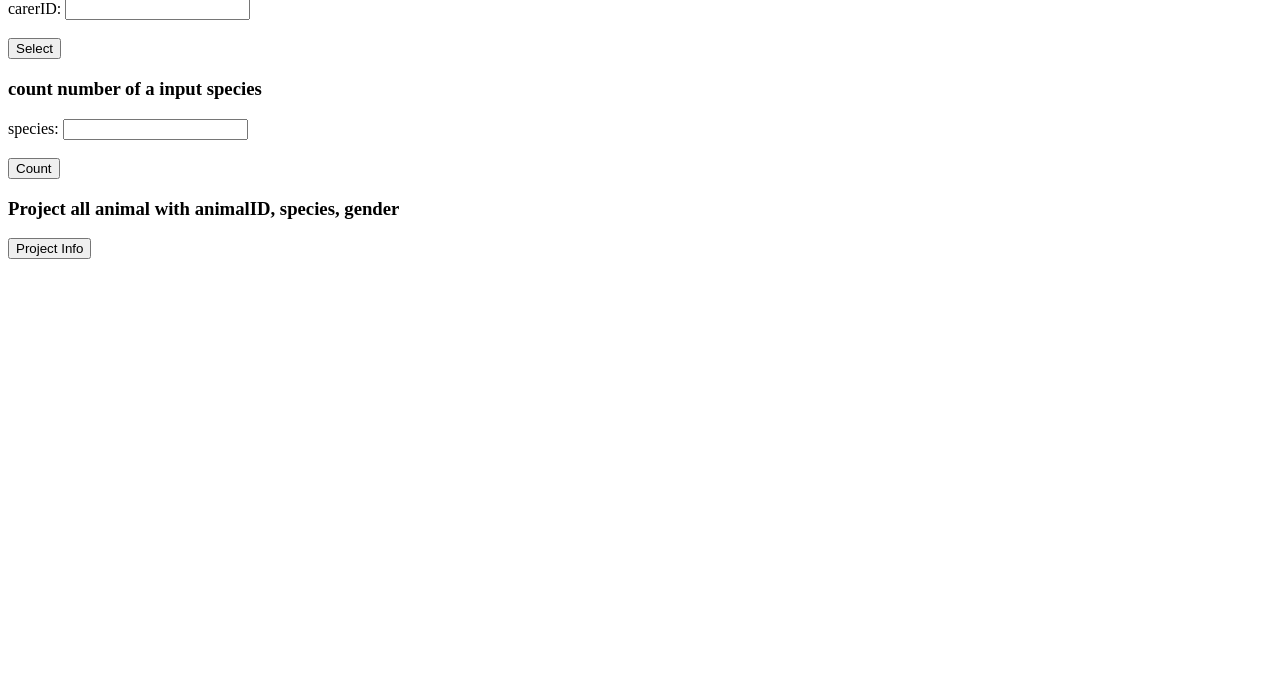
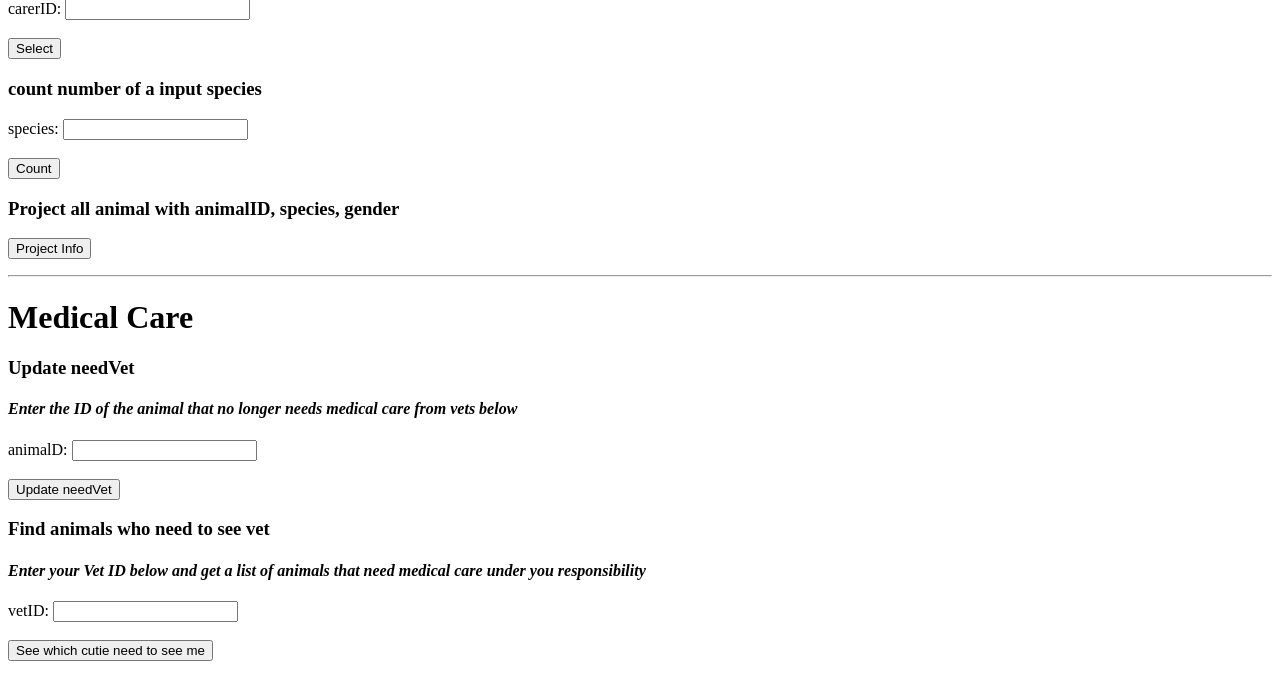
Before and after one commit to xinyue-ash/ZooManagmentSystem, a PHP site: page /zooMng.php in a window 1280 px wide. Shown: the part 511-1188 px from the top of the page. Before the commit the page ends 770 px from the top, so only its background shows below. Run offline with PHP 8.4, Linux system fonts and the light colour scheme.

Commit message:
Add all Vet

```diff
--- a/zooMng.php
+++ b/zooMng.php
@@ -1,3 +1,4 @@
+<!-- The html file of Zoon Managment System UI -->
 <!-- This file is modified from file by Group 24 from Milestone3 2022 Spring:
 https://github.students.cs.ubc.ca/CPSC304/CPSC304_PHP_Project/blob/master/init.php -->
 <!--Test Oracle file for UBC CPSC304 2018 Winter Term 1
@@ -80,6 +81,35 @@ https://github.students.cs.ubc.ca/CPSC304/CPSC304_PHP_Project/blob/master/init.p
         <input type="submit" value="Project Info" name="prjctSubmit"></p>
     </form>
 
+    <hr />
+    <!-- Vet -->
+    <h1>Medical Care</h1>
+
+    <h3>Update needVet</h3>
+    <i>
+        <h4>Enter the ID of the animal that no longer needs medical care from vets below</h4>
+    </i>
+    <form method="POST" action="zooMng.php">
+        <input type="hidden" id="updateVetFromVet" name="updateVetFromVet">
+        animalD: <input type="text" name="animalIDFromVet"> <br /><br />
+        <input type="submit" value="Update needVet" name="updateSubmit"></p>
+    </form>
+
+    <h3>Find animals who need to see vet</h3>
+    <i>
+        <h4>Enter your Vet ID below and get a list of animals that need medical care under you responsibility</h4>
+    </i>
+    <form method="GET" action="zooMng.php">
+        <!--refresh page when submitted-->
+        <input type="hidden" id="findANeedVet" name="findANeedVet">
+        vetID: <input type="text" name="vetID"> <br /><br />
+
+        <input type="submit" value="See which cutie need to see me" name="selectSubmit"></p>
+    </form>
+
+
+
+
     <?php
     include("index.php");
 
```
